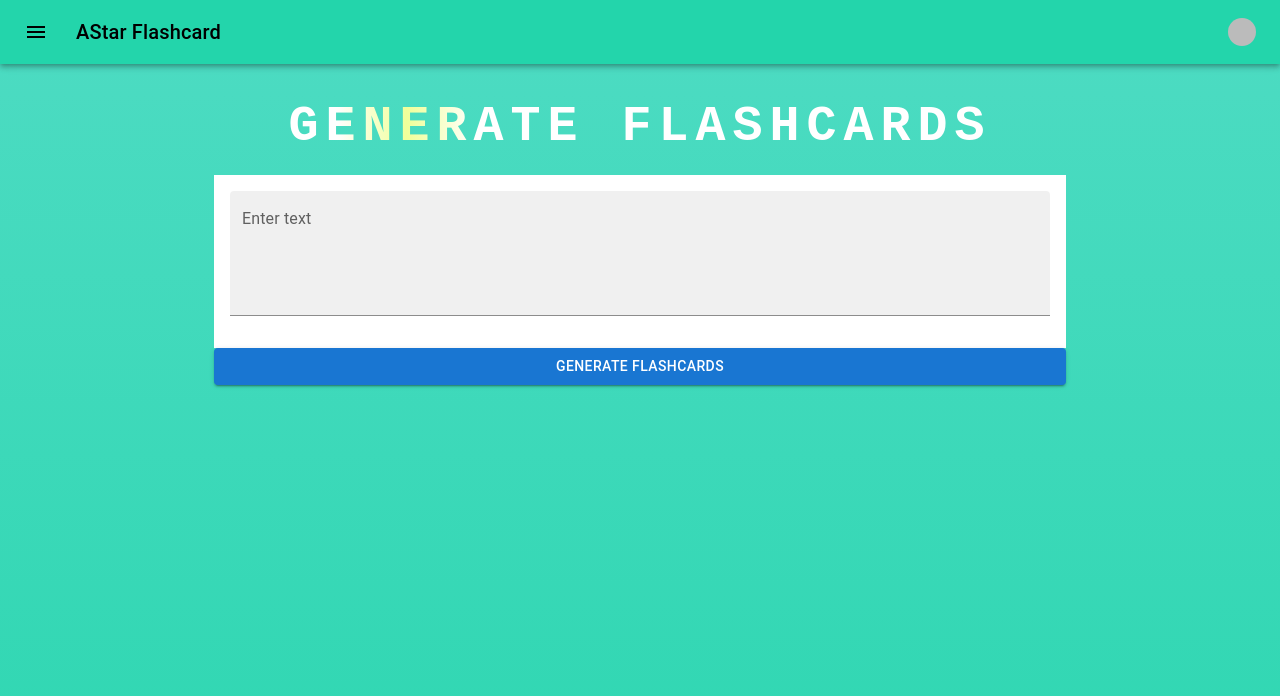
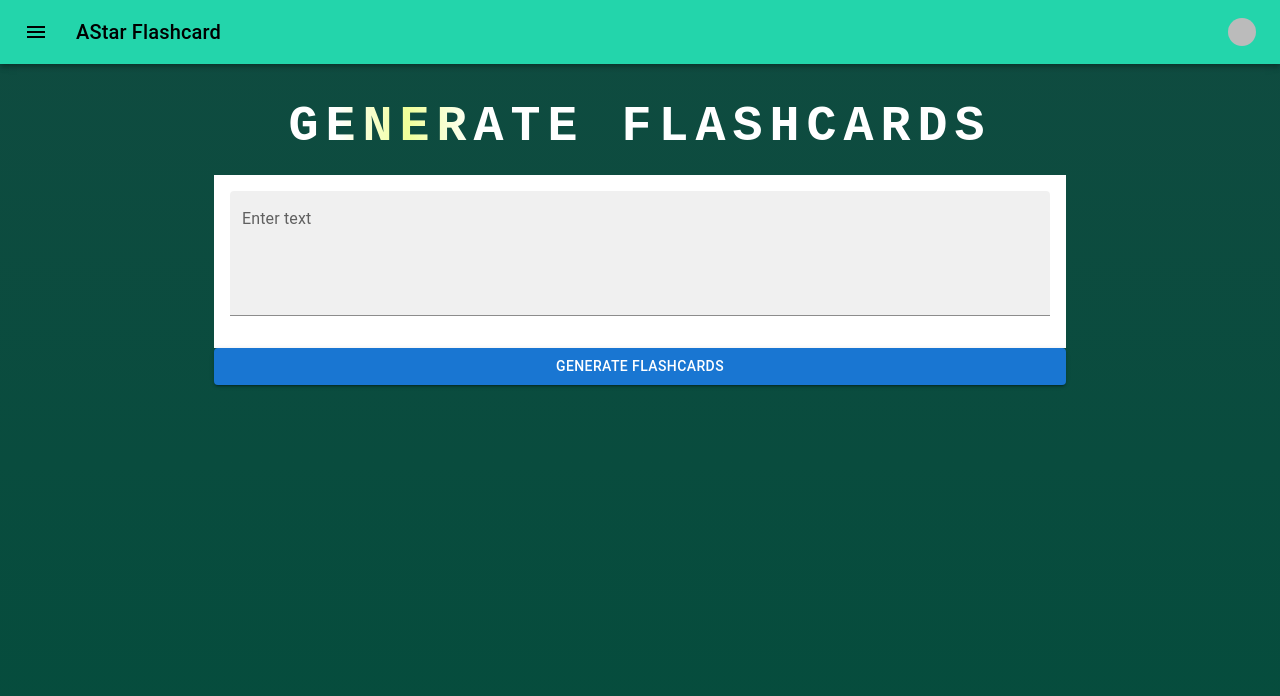
Before and after one commit to Shoheicode/Project-4-AI-Flashcards, a Next.js app: page /generate in a window 1280 px wide. Shown: the top 696 px of the page. Built offline with nearby package versions, Linux system fonts and the light colour scheme; no server answers; sample sign-in values are in the browser's storage; some icons are missing.

Commit message:
Updated gradient

```diff
--- a/app/generate/text.css
+++ b/app/generate/text.css
@@ -38,7 +38,7 @@
   .moving-background-flashcard {
     width: 100%;
     height: 100vh;
-    background: linear-gradient(180deg, #b9ecff, #23d5ab);
+    background: linear-gradient(180deg, #37474d, #004d3b);
     background-size: 400% 400%;
     animation: gradient 15s ease infinite;
   }
```
